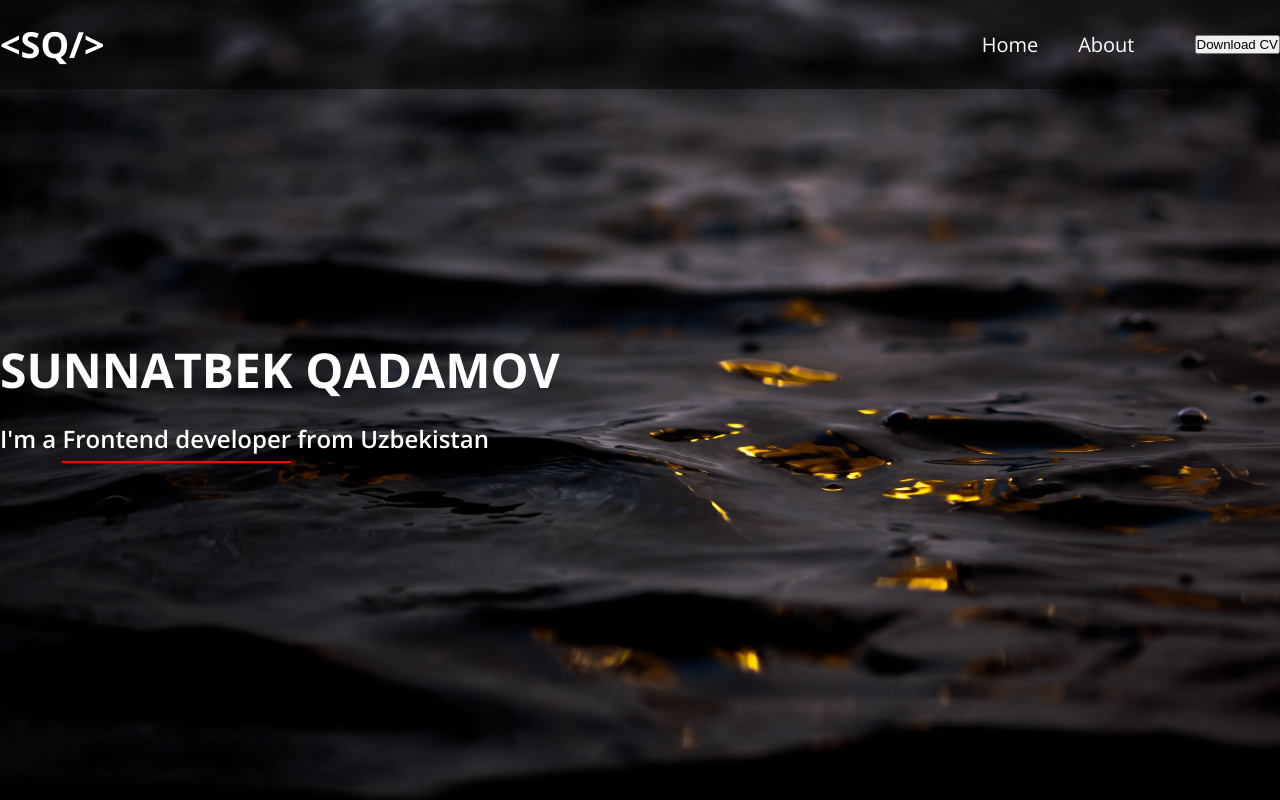
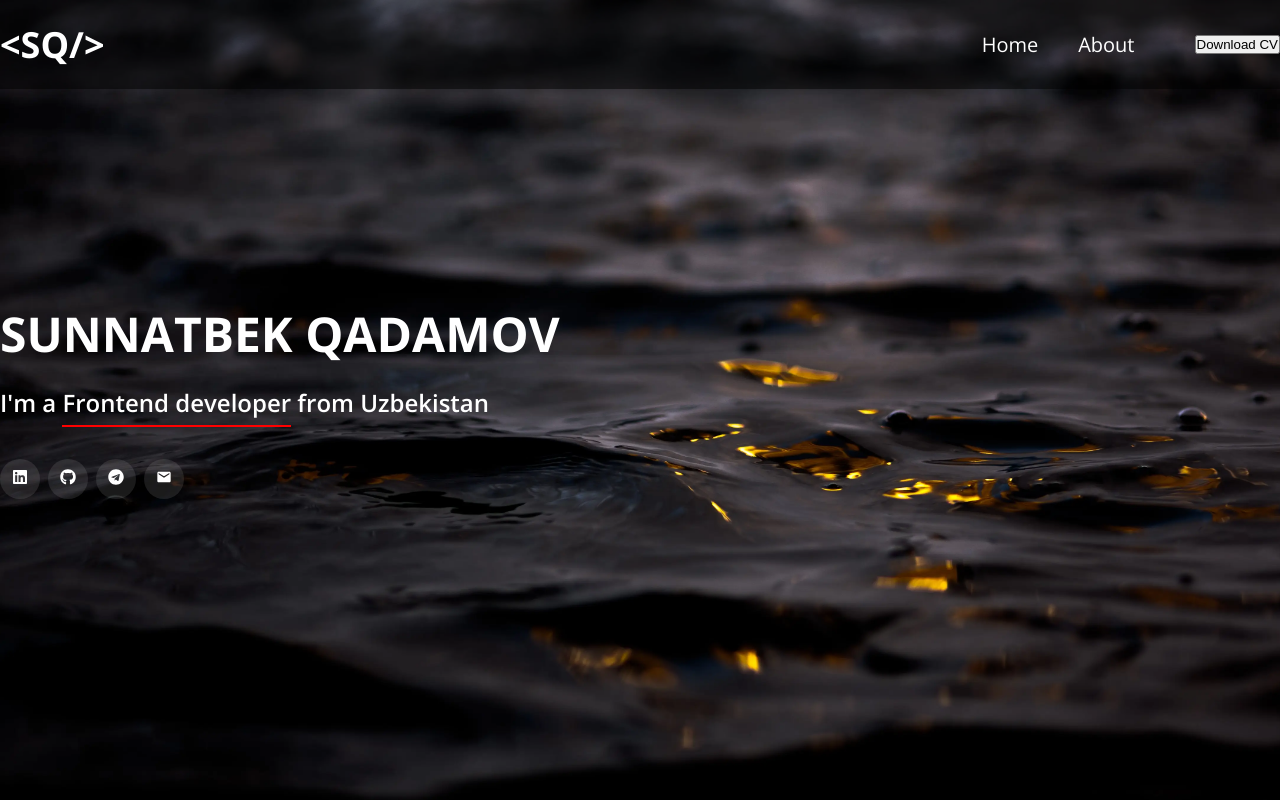
Before and after one commit to sunnatbekweb/resume-web, a React (Vite) app: page / in a window 1280 px wide. Built offline with nearby package versions, Linux system fonts and the light colour scheme.

Commit message:
finished home page

```diff
--- a/package.json
+++ b/package.json
@@ -14,6 +14,7 @@
     "match-sorter": "^6.3.4",
     "react": "^18.2.0",
     "react-dom": "^18.2.0",
+    "react-icons": "^5.2.1",
     "react-router-dom": "^6.23.1",
     "sort-by": "^1.2.0"
   },
--- a/src/pages/Home.tsx
+++ b/src/pages/Home.tsx
@@ -1,11 +1,38 @@
+import { FaGithub, FaLinkedin, FaTelegram } from "react-icons/fa";
 import styles from "../styles/Home.module.css";
+import { MdEmail } from "react-icons/md";
+import { Link } from "react-router-dom";
 
 const Home = () => {
   return (
     <section className={styles.home}>
       <div className="container">
         <h1>Sunnatbek Qadamov</h1>
-        <h2>I'm a <span>Frontend developer</span> from Uzbekistan</h2>
+        <h2>
+          I'm a <span>Frontend developer</span> from Uzbekistan
+        </h2>
+        <div className={styles.icons_container}>
+          <div className={styles.icons_wrapper}>
+            <Link to={"https://www.linkedin.com/in/sunnatbekqadamov/"} target="_blank">
+              <FaLinkedin />
+            </Link>
+          </div>
+          <div className={styles.icons_wrapper}>
+            <Link to={"https://github.com/sunnatbekweb"} target="_blank">
+              <FaGithub />
+            </Link>
+          </div>
+          <div className={styles.icons_wrapper}>
+            <Link to={"https://t.me/Sunnatbek_Kadamov"} target="_blank">
+              <FaTelegram />
+            </Link>
+          </div>
+          <div className={styles.icons_wrapper}>
+            <Link to={"mailto:sunnatbekkadamov@gmail.com"} target="_blank">
+              <MdEmail />
+            </Link>
+          </div>
+        </div>
       </div>
     </section>
   );
--- a/src/styles/Home.module.css
+++ b/src/styles/Home.module.css
@@ -18,3 +18,19 @@
   padding-bottom: 6px;
   border-bottom: 2px solid red;
 }
+
+.home .icons_container {
+  display: flex;
+  align-items: center;
+  column-gap: 8px;
+  margin-top: 40px;
+}
+
+.home .icons_container .icons_wrapper {
+  width: 40px;
+  height: 40px;
+  border-radius: 50%;
+  display: grid;
+  place-content: center;
+  background: rgba(255, 255, 255, 0.1);
+}
```
Also changed, not shown: 1 other file (tests, documents, lock files or other folders). Lines whose indentation alone changed are shown as unchanged.
